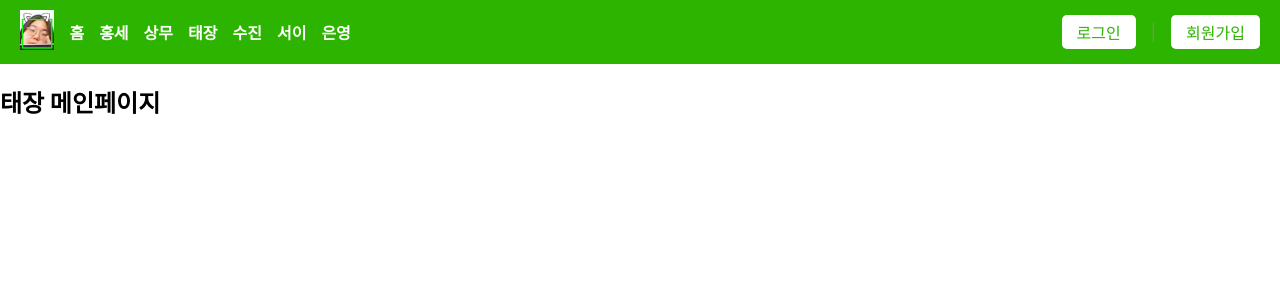
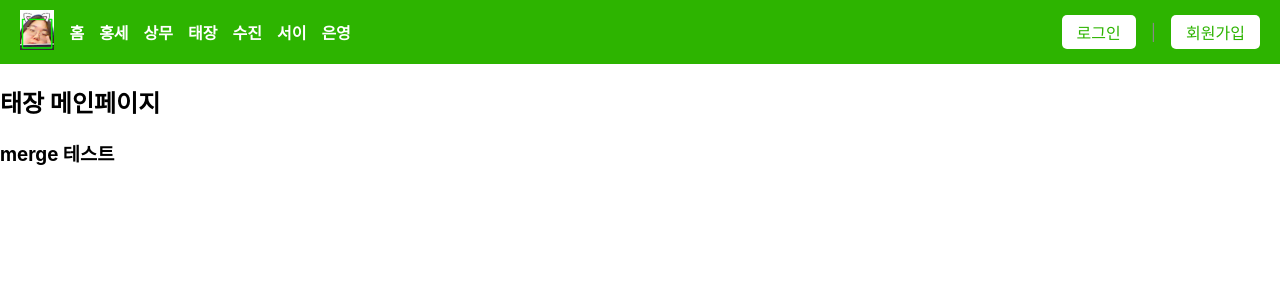
Before and after one commit to HexagonLab-s-SilverPlus/react, a React (Create React App) app: page /tjmain in a window 1280 px wide. Shown: the top 300 px of the page. Built offline with nearby package versions, Linux system fonts and the light colour scheme.

Commit message:
refactor
refactor : git merge 테스트

```diff
--- a/src/pages/tj/TJmain.js
+++ b/src/pages/tj/TJmain.js
@@ -5,6 +5,7 @@ function TJmain() {
   return (
     <div>
       <h2>태장 메인페이지</h2>
+      <h3>merge 테스트</h3>
     </div>
   );
 }
```
